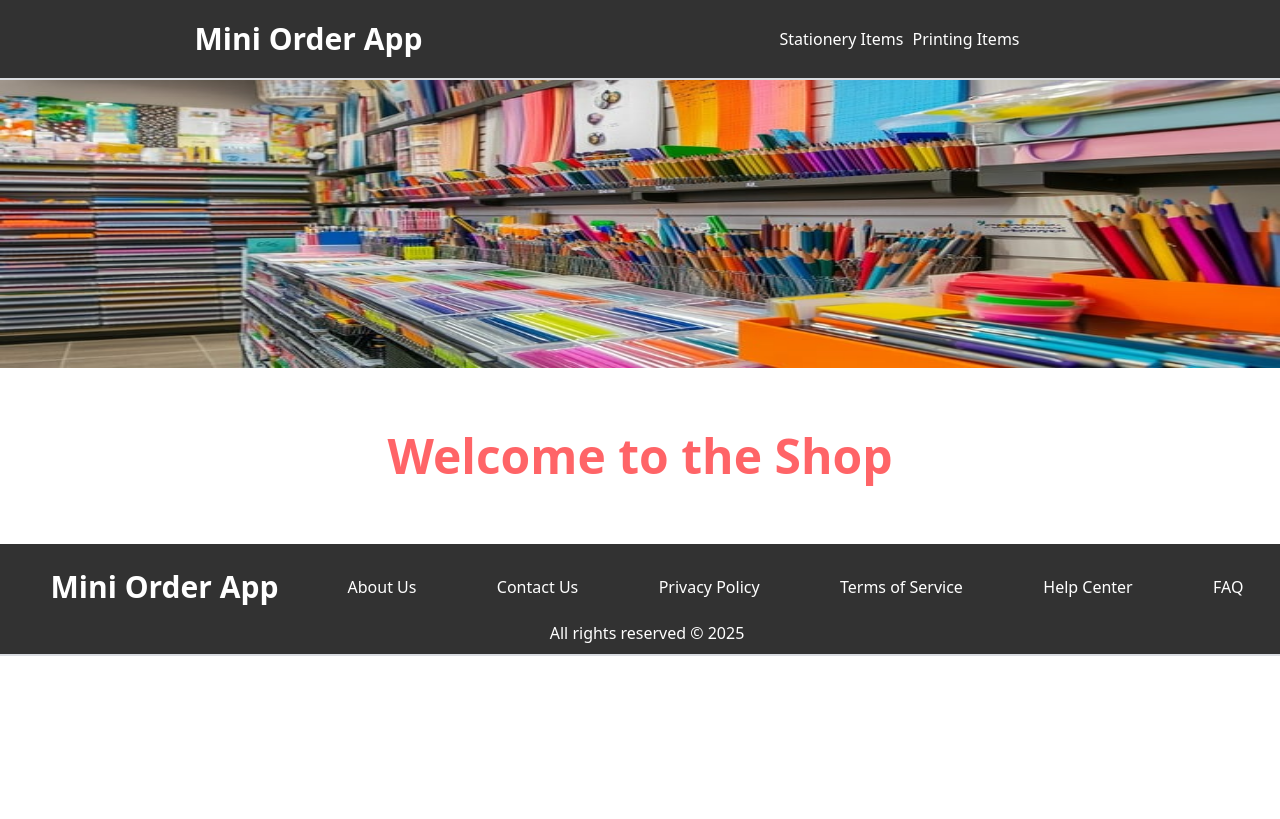
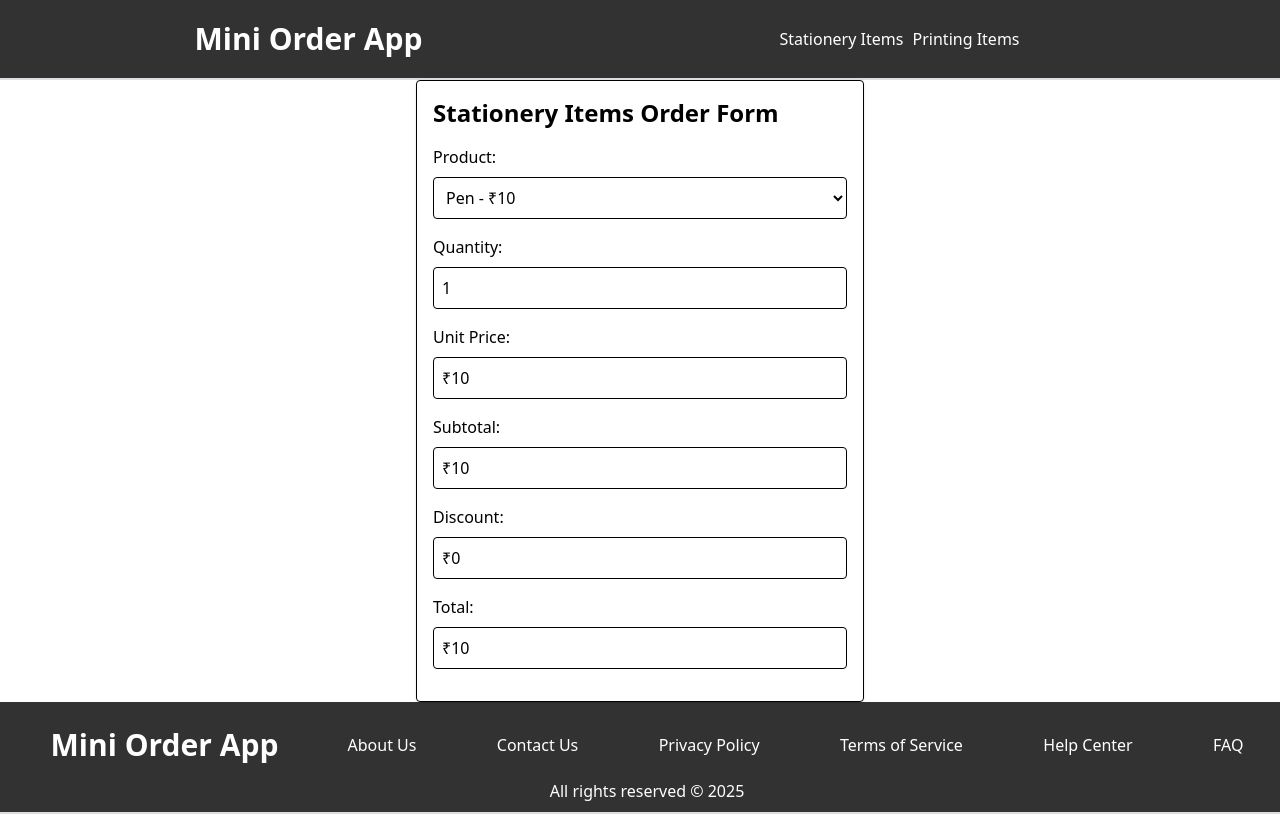
Before and after one commit to MadhavArora1213/O7_Test_Madhav_Arora, a React (Vite) app: page /order in a window 1280 px wide. Built offline with nearby package versions, Linux system fonts and the light colour scheme.

Commit message:
correct route and make  stationery_items_form

```diff
--- a/src/App.jsx
+++ b/src/App.jsx
@@ -2,13 +2,22 @@ import React from 'react'
 import Header from './Components/Header.jsx'
 import Footer from './Components/Footer.jsx'
 import Homepage from './Components/Homepage.jsx'
+import StationeryItemsForm from './Components/Stationery_Items_Form.jsx'
+import { Route, BrowserRouter as Router, Routes } from 'react-router-dom';
+//setup router
 function App() {
   return (
-    <>
+    <Router>
       <Header />
-      <Homepage />
+
+      <Routes>
+        <Route path="/" element={<Homepage />} />
+      </Routes>
+      <Routes>
+        <Route path="/order" element={<StationeryItemsForm />} />
+      </Routes>
       <Footer />
-    </>
+    </Router>
   )
 }
 
--- a/src/Components/Header.jsx
+++ b/src/Components/Header.jsx
@@ -10,7 +10,7 @@ function Header() {
                             <h1 className="text-3xl font-bold">Mini Order App</h1>
                         </div>
                         <div className='pr-20 flex justify-between items-center w-[25vw]'>
-                           <a href="#">Stationery Items</a>
+                           <a href="order">Stationery Items</a>
                            <a href="#">Printing Items</a>
                         </div>
                     </div>
--- a/src/Components/Stationery_Items_Form.jsx
+++ b/src/Components/Stationery_Items_Form.jsx
@@ -1,30 +1,104 @@
-// make a stationery items form component
+// Section 1 – Stationery Items Form
+// ● Product dropdown: Pen ₹10, Notebook ₹50, Stapler ₹120, Marker ₹30
+// ● Quantity input
+// ● Unit price auto-filled based on product
+// ● Simple discount:
+// ○ 10% discount if quantity > 20
+// ○ Otherwise no discount
+// Deliverable:
+// ● Display Product, Quantity, Unit Price, Subtotal, Discount, Total
 
-import React from 'react';
-import Footer from './Footer';
+import React, { useState, useEffect } from 'react';
 
+const products = {
+    Pen: 10,
+    Notebook: 50,
+    Stapler: 120,
+    Marker: 30
+};
 function StationeryItemsForm() {
-  return (
-    <div>
-      <h1>Stationery Items Form</h1>
-      <form>
-        <label>
-          Item Name:
-          <input type="text" name="itemName" />
-        </label>
-        <label>
-          Quantity:
-          <input type="number" name="quantity" />
-        </label>
-        <label>
-          Price:
-          <input type="number" name="price" />
-        </label>
-        <button type="submit">Add Item</button>
-      </form>
-      <Footer />
-    </div>
-  );
+    const [product, setProduct] = useState('Pen');
+    const [quantity, setQuantity] = useState(1);
+    const [unitPrice, setUnitPrice] = useState(products[product]);
+    const [subtotal, setSubtotal] = useState(unitPrice * quantity);
+    const [discount, setDiscount] = useState(0);
+    const [total, setTotal] = useState(subtotal - discount);
+    useEffect(() => {
+        setUnitPrice(products[product]);
+    }
+    , [product]);
+    useEffect(() => {
+        const newSubtotal = unitPrice * quantity;
+        setSubtotal(newSubtotal);
+        const newDiscount = quantity > 20 ? newSubtotal * 0.1 : 0;
+        setDiscount(newDiscount);
+        setTotal(newSubtotal - newDiscount);
+    }
+    , [unitPrice, quantity]);
+    return (
+        <div className="max-w-md mx-auto p-4 border rounded shadow">
+            <h2 className="text-2xl font-bold mb-4">Stationery Items Order Form</h2>
+            <div className="mb-4">
+                <label className="block mb-2">Product:</label>
+                <select
+                    value={product}
+                    onChange={(e) => setProduct(e.target.value)}
+                    className="w-full p-2 border rounded"
+                >
+                    {Object.keys(products).map((key) => (
+                        <option key={key} value={key}>
+                            {key} - ₹{products[key]}
+                        </option>
+                    ))}
+                </select>
+            </div>
+            <div className="mb-4">
+                <label className="block mb-2">Quantity:</label>
+                <input
+                    type="number"
+                    value={quantity}
+                    onChange={(e) => setQuantity(Number(e.target.value))}
+                    className="w-full p-2 border rounded"
+                />
+            </div>
+            <div className="mb-4">
+                <label className="block mb-2">Unit Price:</label>
+                <input
+                    type="text"
+                    value={`₹${unitPrice}`}
+                    readOnly
+                    className="w-full p-2 border rounded"
+                />
+            </div>
+            <div className="mb-4">
+                <label className="block mb-2">Subtotal:</label>
+                <input
+                    type="text"
+                    value={`₹${subtotal}`}
+                    readOnly
+                    className="w-full p-2 border rounded"
+                />
+            </div>
+            <div className="mb-4">
+                <label className="block mb-2">Discount:</label>
+                <input
+                    type="text"
+                    value={`₹${discount}`}
+                    readOnly
+                    className="w-full p-2 border rounded"
+                />
+            </div>
+            <div className="mb-4">
+                <label className="block mb-2">Total:</label>
+                <input
+                    type="text"
+                    value={`₹${total}`}
+                    readOnly
+                    className="w-full p-2 border rounded"
+                />
+            </div>
+        </div>
+    );
 }
 
 export default StationeryItemsForm;
```
